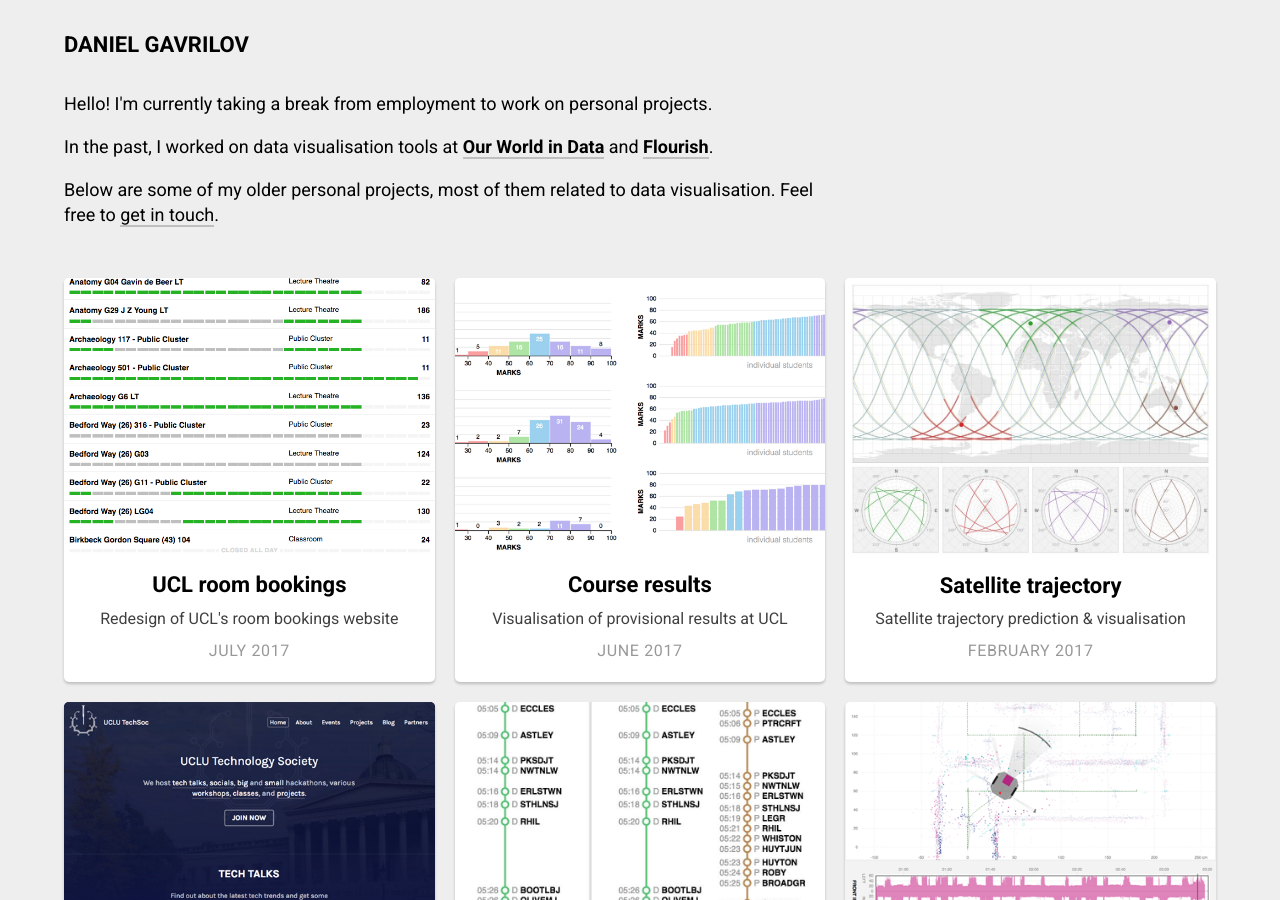
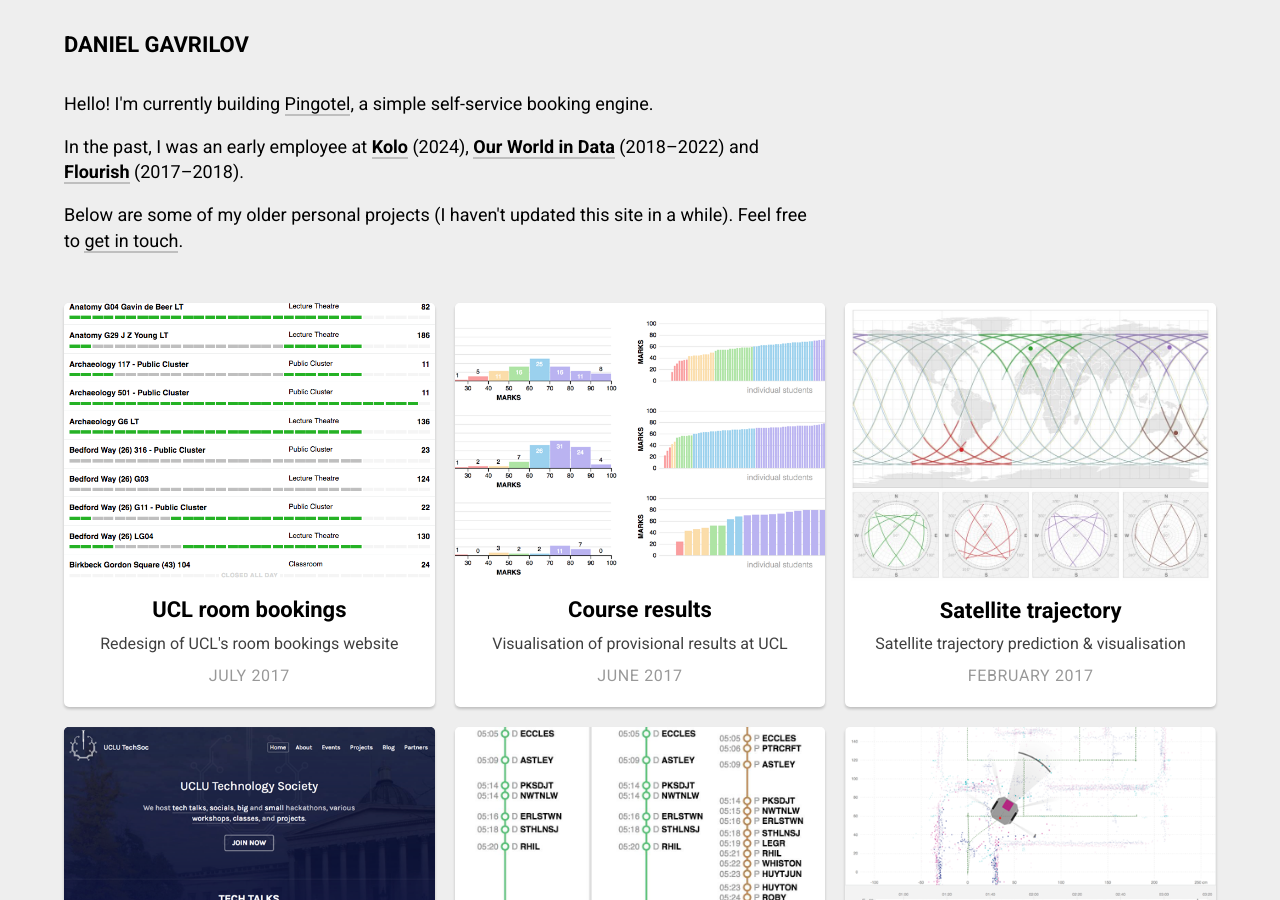
Before and after one commit to danielgavrilov/danielgavrilov.github.io, a Jekyll site: the page built from index.html, in a window 1280 px wide and 900 px high. Built offline with Jekyll 4.4.1, drawn with Linux system fonts in a browser that asks for light colours.

Commit message:
Update intro, mention Pingotel & Kolo

```diff
--- a/index.html
+++ b/index.html
@@ -12,14 +12,14 @@
   <div class="row">
     <div class="col s12 l8">
       <div class="content">
-        <p>Hello! I'm currently taking a break from employment to work on personal projects.</p>
+        <p>Hello! I'm currently building <a href="https://pingotel.com" target="_blank">Pingotel</a>, a simple self-service booking engine.</p>
         <p>
-          In the past, I worked on data visualisation tools at <a href="https://ourworldindata.org"><strong>Our World in
-              Data</strong></a>
-          and <a href="https://flourish.studio"><strong>Flourish</strong></a>.
+          In the past, I was an early employee at <a href="https://kolo.app" target="_blank"><strong>Kolo</strong></a> (2024), <a href="https://ourworldindata.org" target="_blank"><strong>Our World in
+              Data</strong></a> (2018&ndash;2022)
+          and <a href="https://flourish.studio" target="_blank"><strong>Flourish</strong></a> (2017&ndash;2018).
         </p>
         <p>
-          Below are some of my older personal projects, most of them related to data visualisation.
+          Below are some of my older personal projects (I haven't updated this site in a while).
           Feel free to <a href="mailto:daniel@gavrilov.co.uk">get in touch</a>.
         </p>
       </div>
```
